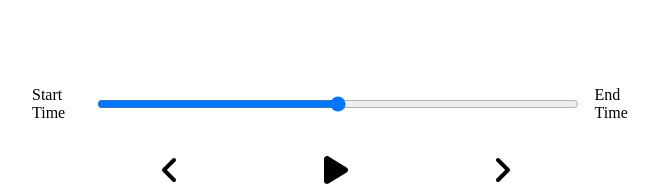
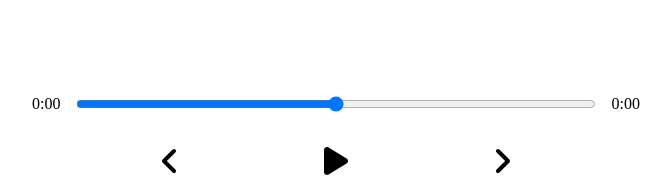
Before and after one commit to anamariagradinaru/music-react-app, a React (Create React App) app: page / in a window 1280 px wide. Shown: the part 424-612 px from the top of the page, without its empty margins (304-975 px from the left). Built offline with nearby package versions, Linux system fonts and the light colour scheme.

Commit message:
Update time

```diff
--- a/src/components/Player.js
+++ b/src/components/Player.js
@@ -1,4 +1,4 @@
-import React, { useRef } from 'react';
+import React, { useEffect, useRef, useState } from 'react';
 import { FontAwesomeIcon } from '@fortawesome/react-fontawesome';
 import {
     faPlay,
@@ -23,13 +23,29 @@
     const skipBack = () => {
         audioRef.current.skip();
     };
+    const timeUpdateHandler = (e) => {
+        const current = e.target.currentTime;
+        const duration = e.target.duration;
+        setSongInfo({ ...songInfo, currentTime: current, duration });
+    };
+    const getTime = (time) => {
+        return (
+            Math.floor(time / 60) +
+            ':' +
+            ('0' + Math.floor(time % 60)).slice(-2)
+        );
+    };
+    const [songInfo, setSongInfo] = useState({
+        currentTime: null,
+        duration: null,
+    });
 
     return (
         <div className="player">
             <div className="time-control">
-                <p>Start Time</p>
+                <p>{getTime(songInfo.currentTime)}</p>
                 <input type="range" />
-                <p>End Time</p>
+                <p>{getTime(songInfo.duration)}</p>
             </div>
             <div className="play-control">
                 <FontAwesomeIcon
@@ -61,6 +77,8 @@
                 />
             </div>
             <audio
+                onTimeUpdate={timeUpdateHandler}
+                onLoadedMetadata={timeUpdateHandler}
                 ref={audioRef}
                 controls={false}
                 src={currentSong.audio}
```
